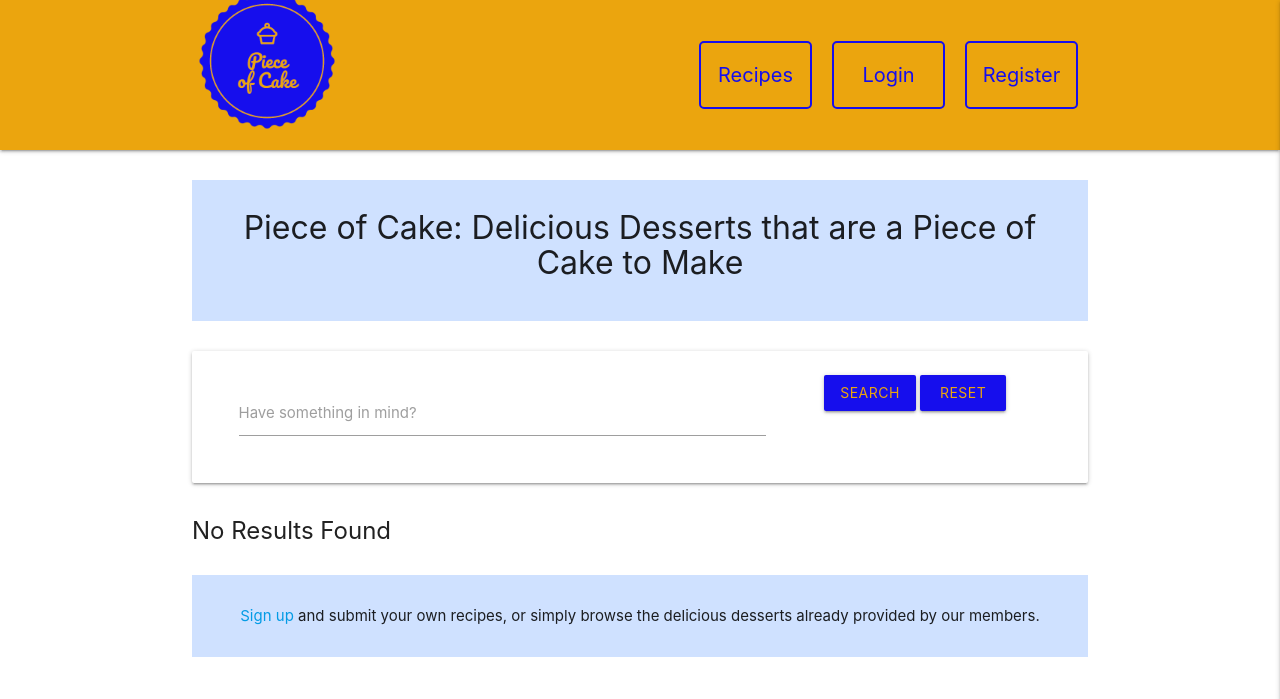
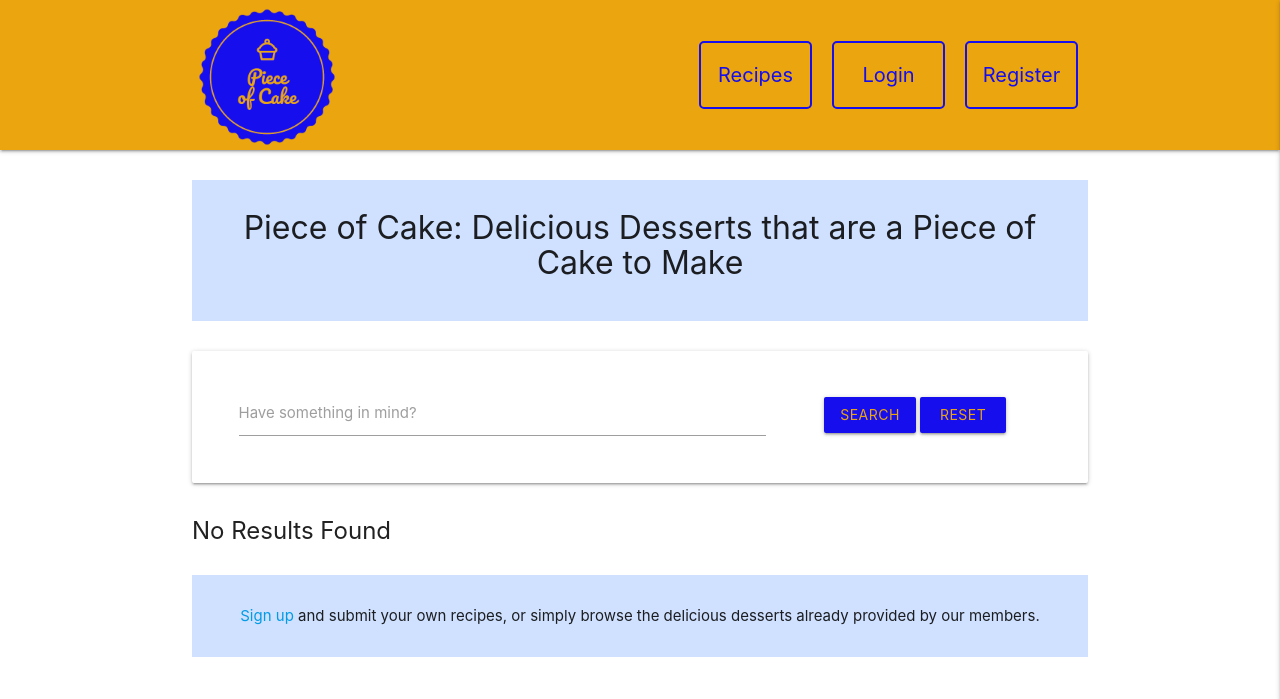
Before and after one commit to JimEv87/MS3, a Flask app: page /search in a window 1280 px wide. Shown: the top 699 px of the page. Run offline with Flask 2, Linux system fonts and the light colour scheme; data that the repository does not hold is empty; some libraries are stand-ins or nearby versions.

Commit message:
search buttons styled

```diff
--- a/static/css/style.css
+++ b/static/css/style.css
@@ -67,10 +67,6 @@ h3 {
     margin-bottom: 3px;
 }
 
-.search-btns:hover {
-    background-color: #040aba;
-}
-
 .slide-dishname {
     text-decoration: none;
     text-transform: capitalize;
@@ -81,3 +77,16 @@ h3 {
     height: 220px;
     width: 220px;
 }
+
+@media (min-width: 600px) {
+      .valign-wrapper-600 {
+          display: flex;
+          align-items: center;
+      }
+}
+
+@media (min-width: 992px) {
+        nav .brand-logo {
+        top: -29px;
+    }
+}
--- a/templates/recipes.html
+++ b/templates/recipes.html
@@ -7,7 +7,7 @@
 
 <div class="row card-panel search-panel">
     <form action="{{ url_for('search') }}" method="post" class="col s12">
-        <div class="center-align">
+        <div class="center-align valign-wrapper-600">
             <div class="input-field col s12 m8">
                 <input type="text" name="query" id="query" minlength="3" class="validate" required>
                 <label for="query">Have something in mind?</label>
```
